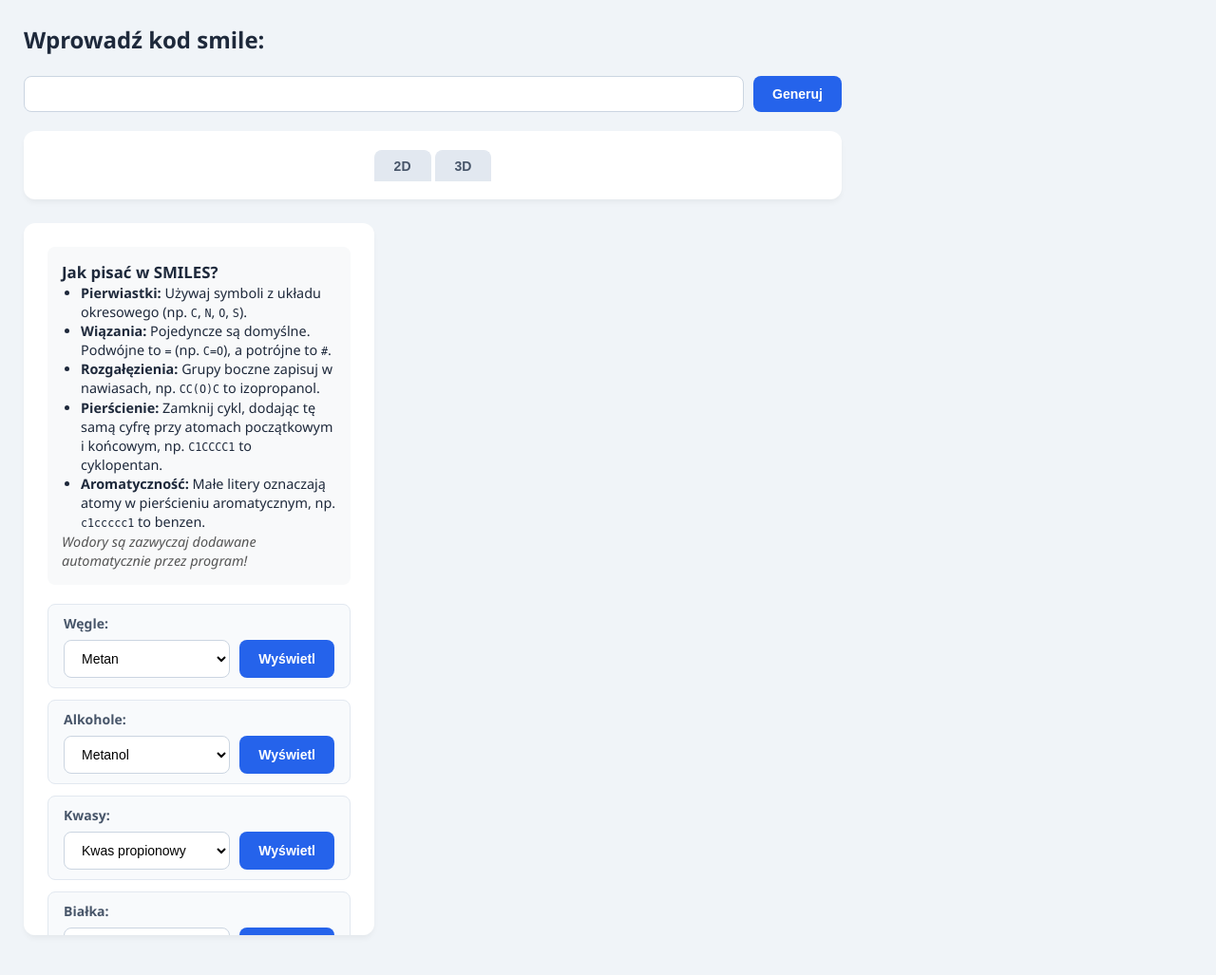
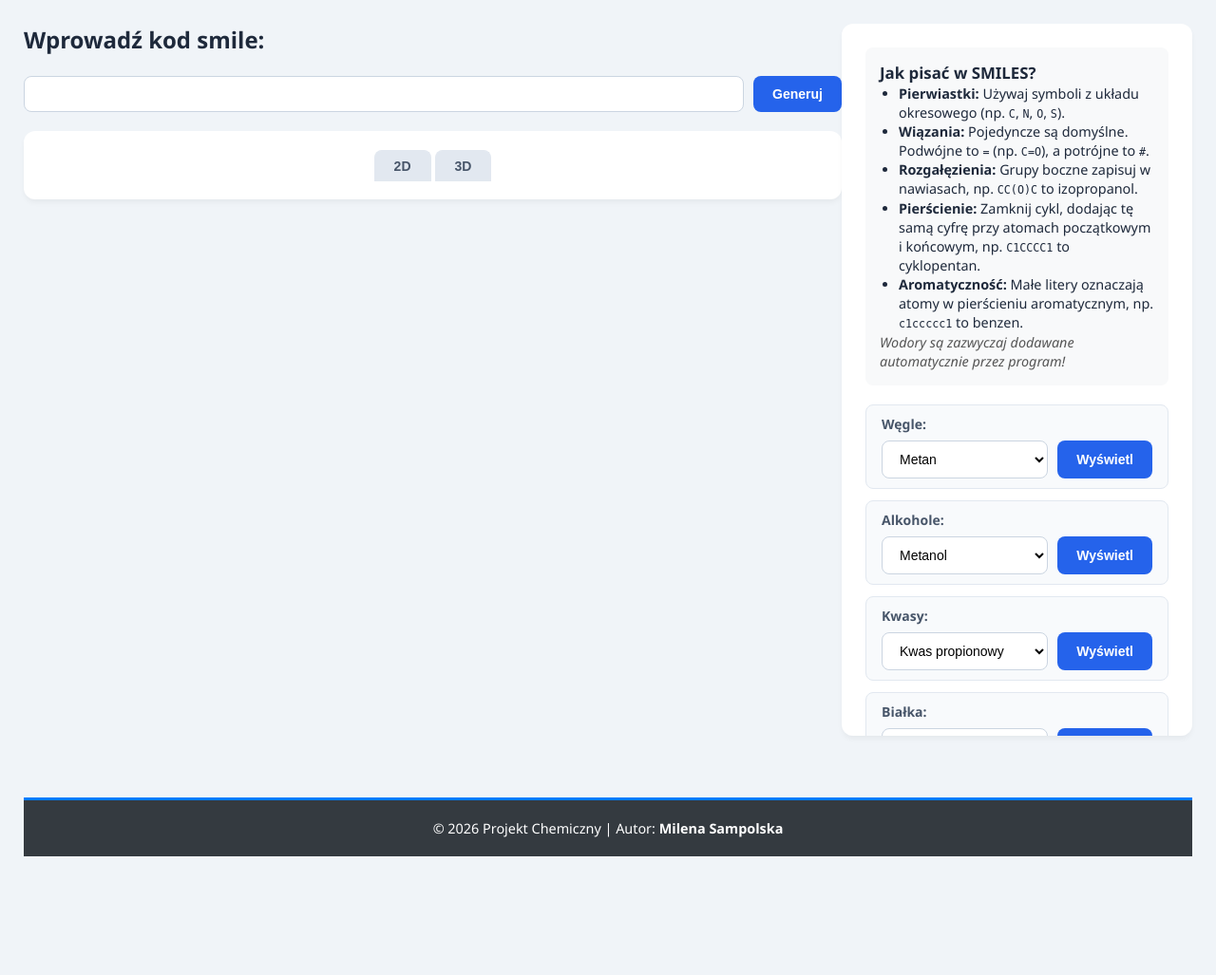
Before and after one commit to sampolska0506/chemia-django, a Django app: template templates/main.html in a window 1280 px wide. Shown: the top 1027 px of the page at 95% size. After the commit the page ends 902 px from the top, so only its background shows below. Run offline with Django 5.2, Linux system fonts and the light colour scheme; the template is opened without the code that fills it, so the values that code supplies are empty.

Commit message:
div main container

```diff
--- a/templates/main.html
+++ b/templates/main.html
@@ -8,6 +8,7 @@
     <link rel="stylesheet" href="{% static 'style.css' %}">
 </head>
 <body>
+<div class="main-content">
 <div class="container-left" style="height: 100%; width: 70%; float: left">
     <form action="/main/" method="GET">
         <h2>Wprowadź kod smile:</h2>
@@ -186,6 +187,7 @@
     </form>
 </div>
 </div>
+</div>
 <footer class="main-footer">
     <p>&copy; 2026 Projekt Chemiczny | Autor: <strong>Milena Sampolska</strong></p>
 </footer>
```
